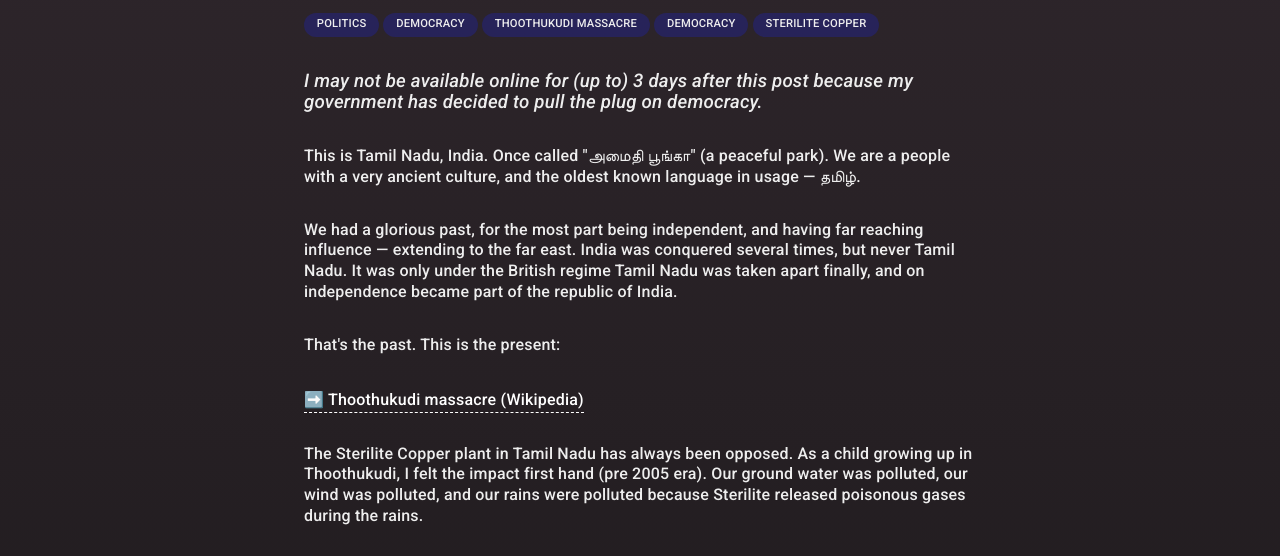
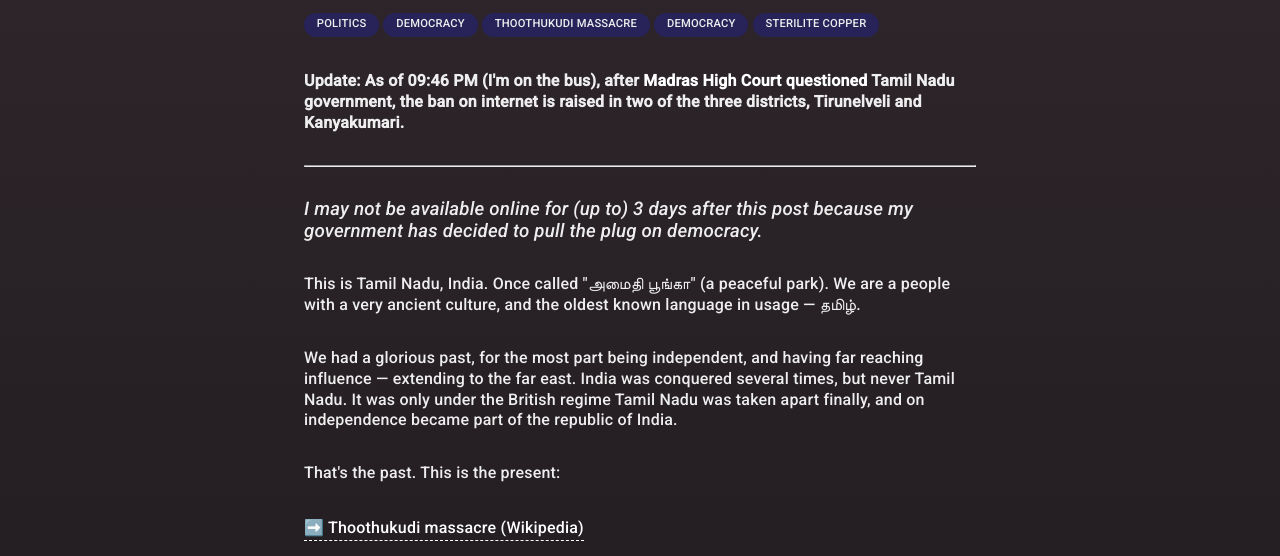
Before and after one commit to MKRhere/pw, a website: page docs/blog/thoothukudi-and-democracy/index.html in a window 1280 px wide. Shown: the part 229-785 px from the top of the page. Drawn offline with nearby package versions, Linux system fonts and the light colour scheme.

Commit message:
[update] Lifted ban on internet in two districts

```diff
--- a/docs/blog/thoothukudi-and-democracy/index.html
+++ b/docs/blog/thoothukudi-and-democracy/index.html
@@ -35,6 +35,10 @@
 		<li>Democracy</li>
 		<li>Sterilite Copper</li>
 	</ul>
+
+	<p><strong>Update: As of 09:46 PM (I'm on the bus), after <a href="http://www.timesnownews.com/india/article/anti-sterlite-protests-tn-govt-lifts-internet-ban-in-tirunelveli-kanyakumari-status-quo-in-tuticorin/232032">Madras High Court questioned</a> Tamil Nadu government, the ban on internet is raised in two of the three districts, Tirunelveli and Kanyakumari.</strong></p>
+
+	<hr>
 
 	<h3><em>I may not be available online for (up to) 3 days after this post because my government has decided to pull the plug on democracy.</em></h3>
 
```
